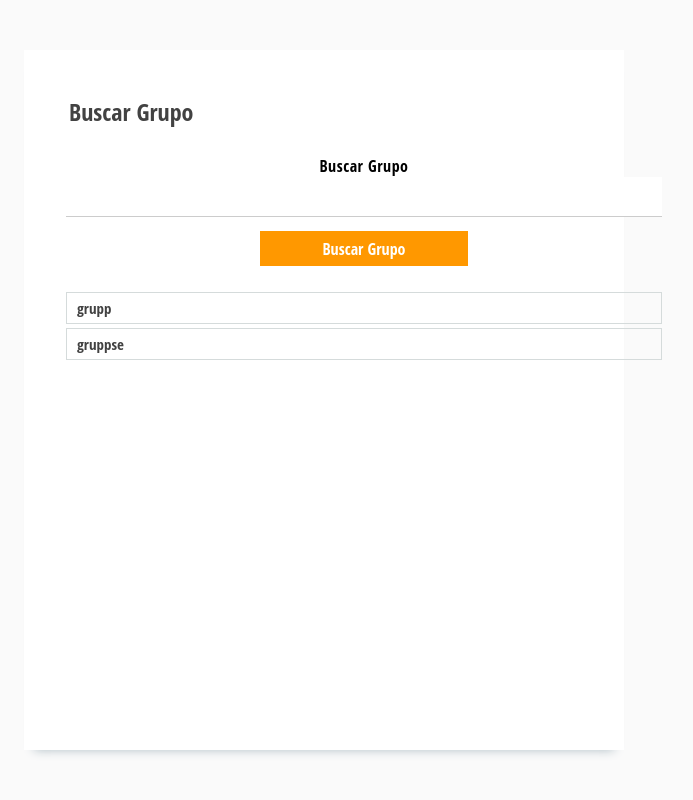
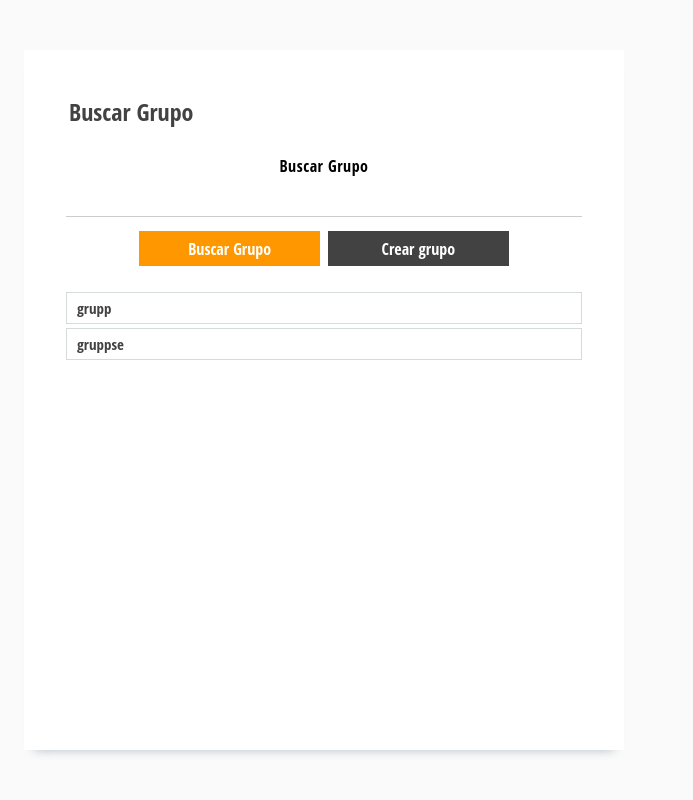
Before and after one commit to ericBelloo/pageyou, a Django app: template templates/client/search_group.html in a window 1280 px wide. Shown: the whole page, without its empty margins (316-1009 px from the left). Run offline with Django 3.2, Linux system fonts and the light colour scheme; the template is opened without the code that fills it: values that come from a table or form of the project are taken from there, others are empty.

Commit message:
formulario account

```diff
--- a/static/css/bundle.css
+++ b/static/css/bundle.css
@@ -301,7 +301,6 @@ section {
 }
 
 form {
-  width: 100%;
   margin: 0px;
   padding: 40px;
   height: auto;
--- a/static/scss/styles.scss
+++ b/static/scss/styles.scss
@@ -24,7 +24,6 @@ section{
 }
 
 form{
-    width: 100%;
     margin: 0px;
     padding: 40px;
     height: auto;
--- a/templates/client/search_group.html
+++ b/templates/client/search_group.html
@@ -18,6 +18,11 @@
                         <button type="submit" class="btn btn-account btn-secondary">
                             Buscar Grupo
                         </button>
+                        <button type="button" class="btn btn-account btn-primary">
+                            <a href="{% url 'client:new_group' %}">
+                                Crear grupo
+                            </a>
+                        </button>
                     </div>
                 </div>
                 <div class="content-row mt-2">
--- a/templates/client/user_group.html
+++ b/templates/client/user_group.html
@@ -11,10 +11,10 @@
             <form method="post">
                 {% csrf_token %}
                 <div class="content-row">
-                    <span class="title title-account">{{ group.name }}</span>
+                    <span class="title title-account"> {{ group.name }}</span>
                 </div>
                 <div class="content-row">
-                    <span class="text">{{ user.username }}</span>
+                    <span class="text">Usuario: {{ user.username }}</span>
                 </div>
                 <div class="content-row">
                     <span class="text">CLIENTES</span>
```
Also changed, not shown: apps/client/processor.py (deleted, +0 -12 lines), apps/client/processors.py (+5 -3 lines), apps/client/views.py (+12 -5 lines), db.sqlite3 (deleted).
